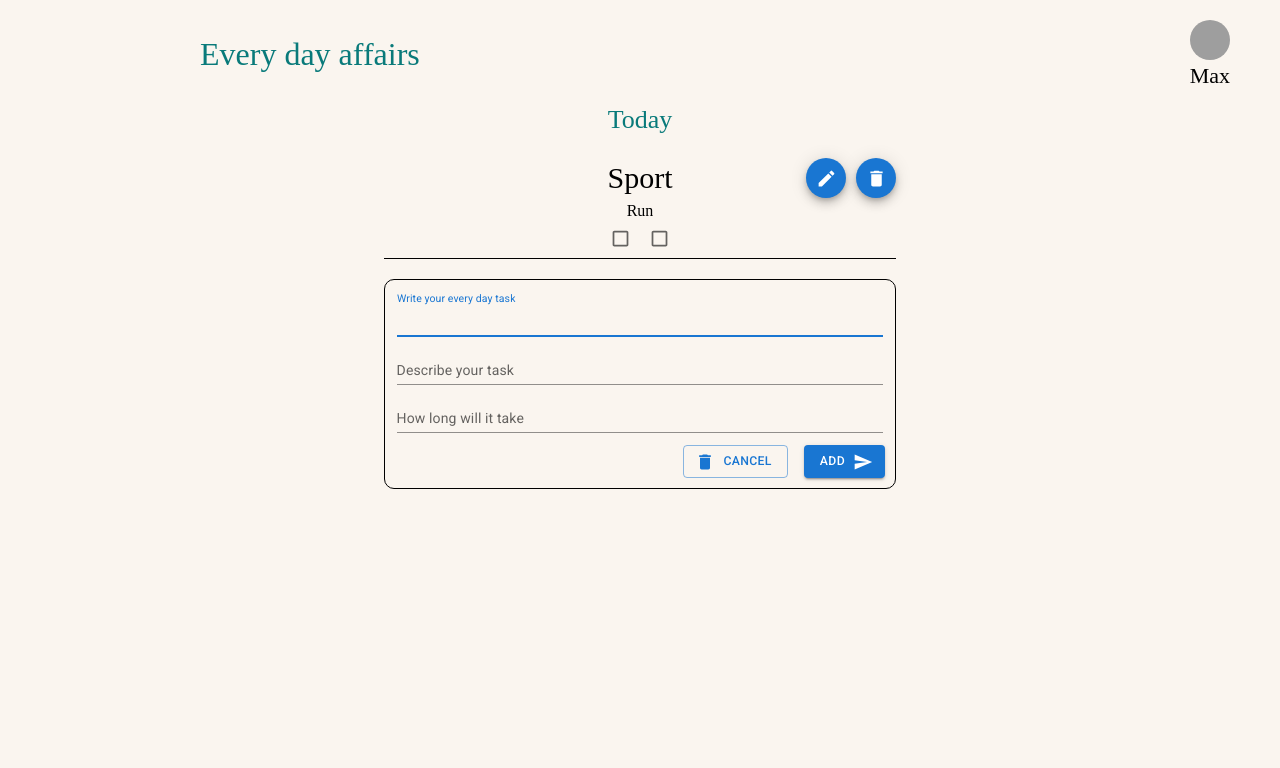
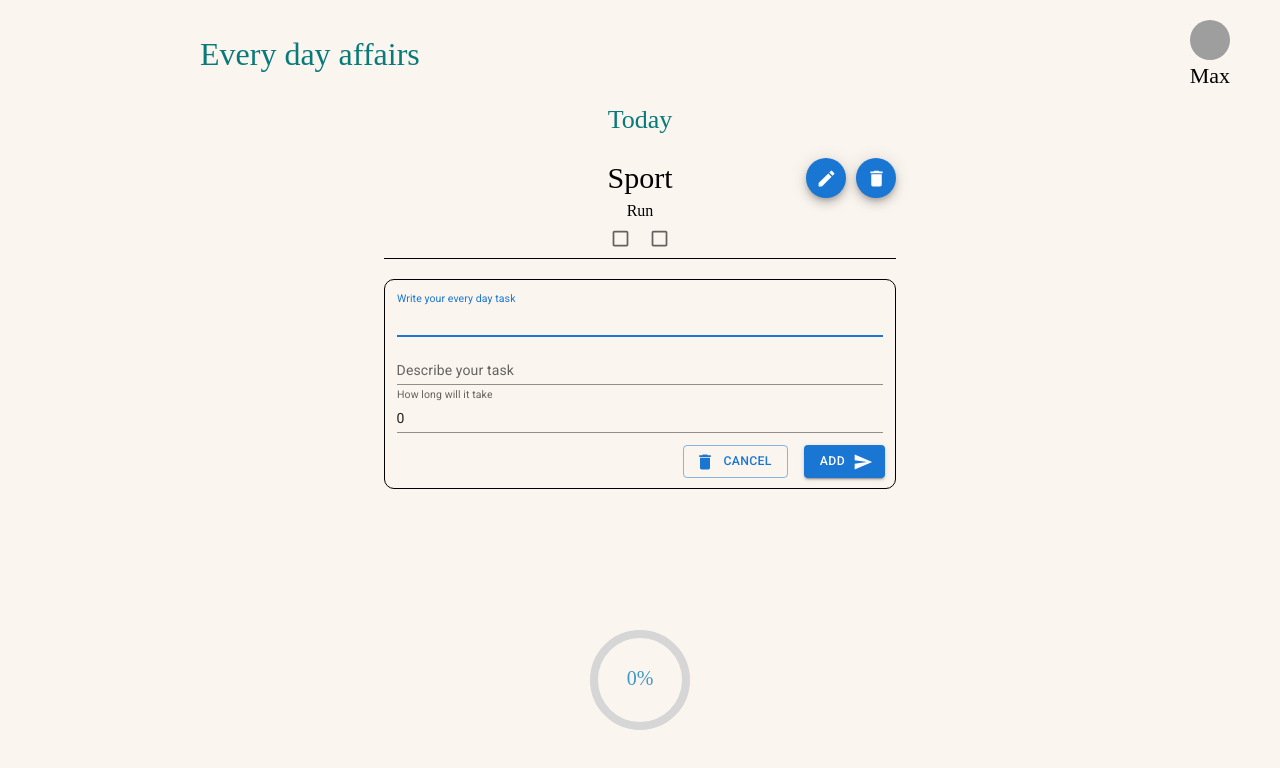
Before and after one commit to max7891112/Controls, a React (Vite) app: page / in a window 1280 px wide. Both pictures are taken after a click on the element "Add new task". Shown: the top 768 px of the page. Built offline with nearby package versions, Linux system fonts and the light colour scheme; grey boxes are pictures that could not be loaded.

Commit message:
v1.2 dinamic percantage

```diff
--- a/package.json
+++ b/package.json
@@ -14,8 +14,9 @@
     "@emotion/styled": "^11.11.5",
     "@fontsource/roboto": "^5.0.13",
     "@mui/icons-material": "^5.15.21",
-    "@mui/material": "^5.15.21",
+    "@mui/material": "^5.16.1",
     "react": "^18.3.1",
+    "react-circular-progressbar": "^2.1.0",
     "react-dom": "^18.3.1",
     "sass": "^1.77.6",
     "uuid": "^10.0.0"
--- a/src/components/App/AddNewTask.tsx
+++ b/src/components/App/AddNewTask.tsx
@@ -1,12 +1,14 @@
 import Fab from "@mui/material/Fab";
 import AddIcon from "@mui/icons-material/Add";
 import { AddNewTaskPropsType } from "../../interface/interface";
+
 export const AddNewTask: AddNewTaskPropsType = ({ addTask }) => {
   return (
     <div className="main-new-task-container" onClick={addTask}>
       <Fab color="primary" aria-label="add" size="small">
         <AddIcon />
       </Fab>
+
       <p>Add new task</p>
     </div>
   );
--- a/src/components/App/App.scss
+++ b/src/components/App/App.scss
@@ -2,8 +2,10 @@
 
 .container {
   width: 100%;
+  background-color: rgb(250, 245, 239);
+  display: flex;
+  flex-direction: column;
   height: 100vh;
-  background-color: rgb(250, 245, 239);
 }
 .header {
   display: flex;
@@ -23,6 +25,7 @@
   }
 }
 .main {
+  flex: 1 0 auto;
 }
 .main-container {
   display: flex;
@@ -44,3 +47,13 @@
     padding-left: 10px;
   }
 }
+
+.main-progressbar{
+  width: 100px;
+  height: 100px;
+}
+
+.footer {
+  flex: 0 0 auto;
+  margin-bottom: 70px;
+}
--- a/src/components/App/App.tsx
+++ b/src/components/App/App.tsx
@@ -5,6 +5,10 @@ import { v1 } from "uuid";
 import { TaskType } from "../../interface/interface";
 import { TasksList } from "../App/TasksList";
 import { NewTask } from "./NewTask";
+import { CircularProgressbar } from "react-circular-progressbar";
+import "react-circular-progressbar/dist/styles.css";
+import { getPercentage } from "../../utils/transformDataLong";
+
 function App() {
   const [isAddTask, setIsAddTask] = useState(false);
   const [tasks, setTasks] = useState<TaskType[]>([
@@ -12,14 +16,14 @@ function App() {
       id: v1(),
       title: "Sport",
       description: "Run",
-      long: "2",
+      long: [false, false],
       editMode: false,
     },
   ]);
   const handleClickFinishAddTask = (
     title: string,
     description: string,
-    long: string,
+    long: boolean[],
     editMode?: boolean,
     id?: string
   ) => {
@@ -36,7 +40,13 @@ function App() {
     } else {
       setTasks([
         ...tasks,
-        { id: v1(), title, description, long, editMode: false },
+        {
+          id: v1(),
+          title,
+          description,
+          long,
+          editMode: false,
+        },
       ]);
       setIsAddTask(false);
     }
@@ -68,8 +78,25 @@ function App() {
   const handleClickDeleteTask = (id: string) => {
     setTasks(tasks.filter((task) => task.id !== id));
   };
+  const handleClickCompleteCheck = (id: string, checkboxIndex: number) => {
+    setTasks(
+      tasks.map((task) => {
+        if (task.id === id) {
+          return {
+            ...task,
+            long: task.long.map((item, index) =>
+              index === checkboxIndex ? !item : item
+            ),
+          };
+        }
+        return task;
+      })
+    );
+  };
+
+  const allTaskLong = getPercentage(tasks);
+
   return (
-    <>
     <div className="container">
       <div className="header">
         <h1 className="header_title">Every day affairs</h1>
@@ -81,12 +108,14 @@ function App() {
       <div className="main">
         <div className="main-container">
           <h2 className="main-today">Today</h2>
+
           <TasksList
             tasks={tasks}
             cancelTask={handleClickCancelTask}
             finishAddTask={handleClickFinishAddTask}
             editTask={handleClickEditTask}
             deleteTask={handleClickDeleteTask}
+            completeCheck={handleClickCompleteCheck}
           />
           <NewTask
             isAddTask={isAddTask}
@@ -96,9 +125,14 @@ function App() {
           />
         </div>
       </div>
-        <div className="footer"></div>
+      <div className="footer">
+        <CircularProgressbar
+          value={allTaskLong}
+          text={`${allTaskLong}%`}
+          className="main-progressbar"
+        />
       </div>
-    </>
+    </div>
   );
 }
 
--- a/src/components/App/TasksList.tsx
+++ b/src/components/App/TasksList.tsx
@@ -1,18 +1,21 @@
 import { TaskListPropsType } from "../../interface/interface";
 import { Task } from "../Task/Task";
 import { NewTaskWindow } from "../NewTaskWindow/NewTaskWindow";
+
 export const TasksList: TaskListPropsType = ({
   tasks,
   cancelTask,
   finishAddTask,
   editTask,
   deleteTask,
+  completeCheck,
 }) => {
   return (
     <>
       {tasks.map((task) => {
         return task.editMode ? (
           <NewTaskWindow
+            key={task.id}
             cancelTask={cancelTask}
             finishAddTask={finishAddTask}
             title={task.title}
@@ -30,6 +33,7 @@ export const TasksList: TaskListPropsType = ({
             long={task.long}
             handleClickEditTask={editTask}
             handleClickDeleteTask={deleteTask}
+            completeCheck={completeCheck}
           />
         );
       })}
--- a/src/components/NewTaskWindow/NewTaskWindow.tsx
+++ b/src/components/NewTaskWindow/NewTaskWindow.tsx
@@ -1,5 +1,5 @@
 import "./newTask.scss";
-import Box from "@mui/material/Box";
+import { Box } from "@mui/material";
 import TextField from "@mui/material/TextField";
 import Button from "@mui/material/Button";
 import DeleteIcon from "@mui/icons-material/Delete";
@@ -7,28 +7,39 @@ import SendIcon from "@mui/icons-material/Send";
 import Stack from "@mui/material/Stack";
 import { useState } from "react";
 import { NewTaskWindowPropsType } from "../../interface/interface";
+import { changeLong, reverseChangeLong } from "../../utils/transformDataLong";
 
 export const NewTaskWindow: NewTaskWindowPropsType = ({
   cancelTask,
   finishAddTask,
   title = "",
   description = "",
-  long = "",
+  long = [],
   editMode = false,
   id = "",
 }) => {
   const [state, setState] = useState({
     title: editMode ? title : "",
     description: editMode ? description : "",
-    long: editMode ? long : "",
+    long: editMode ? long : [],
   });
 
   const handleInputChange = (event: React.ChangeEvent<HTMLInputElement>) => {
     const { name, value } = event.target;
-    setState((prevState) => ({
-      ...prevState,
-      [name]: value,
-    }));
+    if (name === "long") {
+      setState((prevState) => ({
+        ...prevState,
+        [name]: changeLong(value),
+        // .split(":")
+        // .map((item) => parseInt(item))
+        // .slice(0, 2),
+      }));
+    } else {
+      setState((prevState) => ({
+        ...prevState,
+        [name]: value,
+      }));
+    }
   };
   return (
     <>
@@ -58,13 +69,14 @@ export const NewTaskWindow: NewTaskWindowPropsType = ({
             variant="standard"
           />
           <TextField
-            value={state.long}
+            value={reverseChangeLong(state.long)}
             onChange={handleInputChange}
             name="long"
             label="How long will it take"
             variant="standard"
           />
         </Box>
+
         <Stack direction="row" spacing={2} className="task_button-container">
           <Button
             variant="outlined"
--- a/src/components/Task/CheckboxList.tsx
+++ b/src/components/Task/CheckboxList.tsx
@@ -2,14 +2,24 @@ import Checkbox from "@mui/material/Checkbox";
 import Tooltip from "@mui/material/Tooltip";
 import { CheckboxListPropsType } from "../../interface/interface";
 
-export const CheckboxList: CheckboxListPropsType = ({ checkboxes }) => {
+export const CheckboxList: CheckboxListPropsType = ({
+  long,
+  completeCheck,
+  id,
+}) => {
   const label = { inputProps: { "aria-label": "Checkbox demo" } };
+  console.log(long);
   return (
     <div>
-      {checkboxes.map((_, index) => {
+      {long.map((_, index) => {
         return (
           <Tooltip key={index} title="30 minutes" placement="bottom">
-            <Checkbox {...label} />
+            <Checkbox
+              {...label}
+              onClick={() => {
+                completeCheck(id, index);
+              }}
+            />
           </Tooltip>
         );
       })}
--- a/src/components/Task/EditButtons.tsx
+++ b/src/components/Task/EditButtons.tsx
@@ -1,3 +1,4 @@
+import { Box } from "@mui/material";
 import Fab from "@mui/material/Fab";
 import EditIcon from "@mui/icons-material/Edit";
 import DeleteIcon from "@mui/icons-material/Delete";
--- a/src/components/Task/Task.tsx
+++ b/src/components/Task/Task.tsx
@@ -1,8 +1,8 @@
 import "./Task.scss";
 import { TaskPropsType } from "../../interface/interface";
-import { transformLong } from "../../utils/transformDataLong";
 import { EditButtons } from "./EditButtons";
 import { CheckboxList } from "./CheckboxList";
+
 export const Task: TaskPropsType = ({
   id,
   title,
@@ -10,15 +10,14 @@ export const Task: TaskPropsType = ({
   long,
   handleClickEditTask,
   handleClickDeleteTask,
+  completeCheck,
 }) => {
-  const checkboxes: number[] = transformLong(long);
-
   return (
     <>
       <div className="current-task_container">
         <h2 className="current-task_title">{title}</h2>
         <p className="current-task_description">{description}</p>
-        <CheckboxList checkboxes={checkboxes} />
+        <CheckboxList long={long} completeCheck={completeCheck} id={id} />
         <EditButtons
           handleClickDeleteTask={handleClickDeleteTask}
           handleClickEditTask={handleClickEditTask}
--- a/src/utils/transformDataLong.ts
+++ b/src/utils/transformDataLong.ts
@@ -1,7 +1,29 @@
-export const transformLong = (long: string) => {
+import { PercantageType } from "../interface/interface";
+export function changeLong(str: string) {
   let arr = [];
-  for (let i = 0; i < +long; i++) {
-    arr.push(1);
+  for (let i = 0; i < +str.trim(); i++) {
+    arr.push(false);
   }
   return arr;
+}
+
+export function reverseChangeLong(arr: boolean[]) {
+  let str = 0;
+  for (let i = 0; i < arr.length; i++) {
+    str++;
+  }
+  return str.toString();
+}
+
+export const getPercentage: PercantageType = (tasks) => {
+  let countTask = 0;
+  let completeTask = 0;
+  tasks.forEach((task) => {
+    task.long.forEach((item) => {
+      countTask++;
+      completeTask += item ? 1 : 0;
+    });
+  });
+  const weightOneTask = 100 / countTask;
+  return Math.ceil(completeTask * weightOneTask);
 };
```
Also changed, not shown: src/interface/interface.ts (+13 -7 lines), 1 other file (tests, documents, lock files or other folders). Lines whose indentation alone changed are shown as unchanged.
